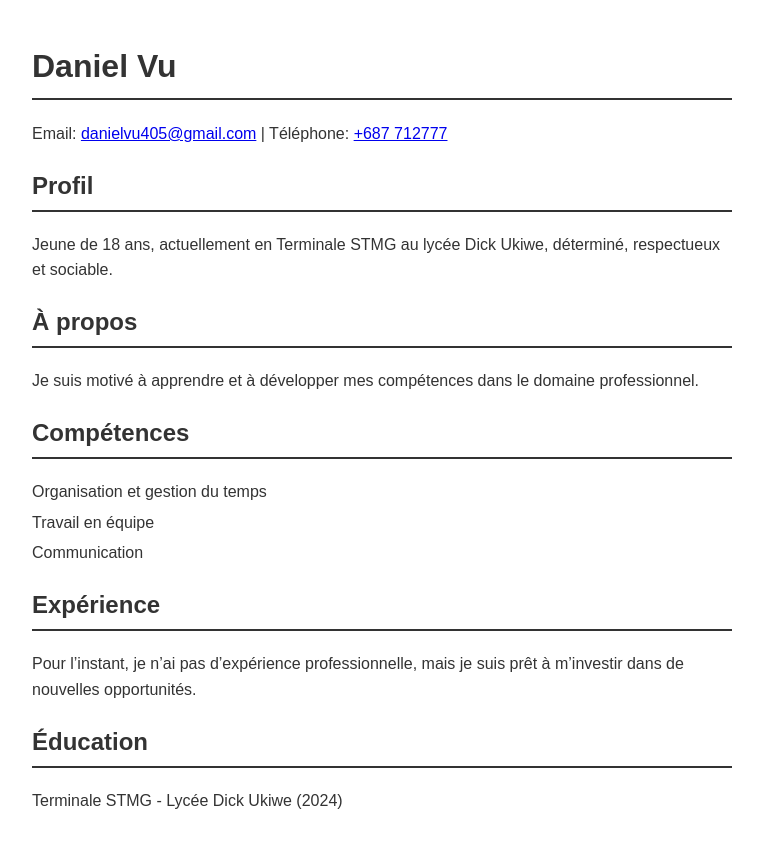
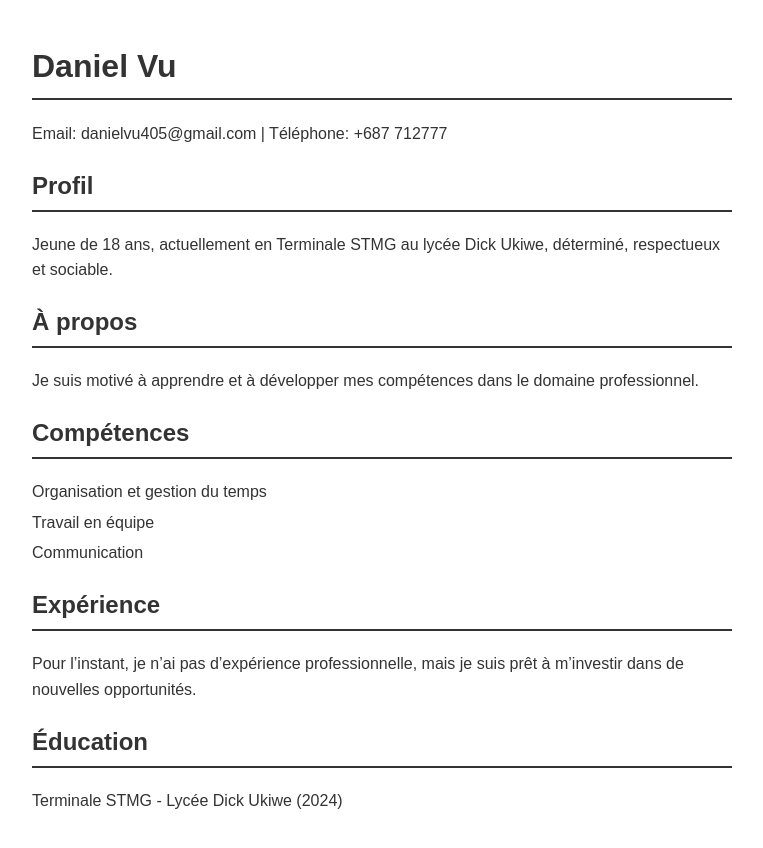
Before and after one commit to vudaniel17/Portfolio, a plain HTML site: page index.html in a window 1280 px wide. Shown: the whole page, without its empty margins (258-1021 px from the left). Drawn offline with Linux system fonts and the light colour scheme.

Commit message:
Update index.html

```diff
--- a/index.html
+++ b/index.html
@@ -26,6 +26,13 @@
     }
     ul li {
       margin-bottom: 5px;
+    }
+    a {
+      color: #333;
+      text-decoration: none;
+    }
+    a:hover {
+      text-decoration: underline;
     }
   </style>
 </head>
```
